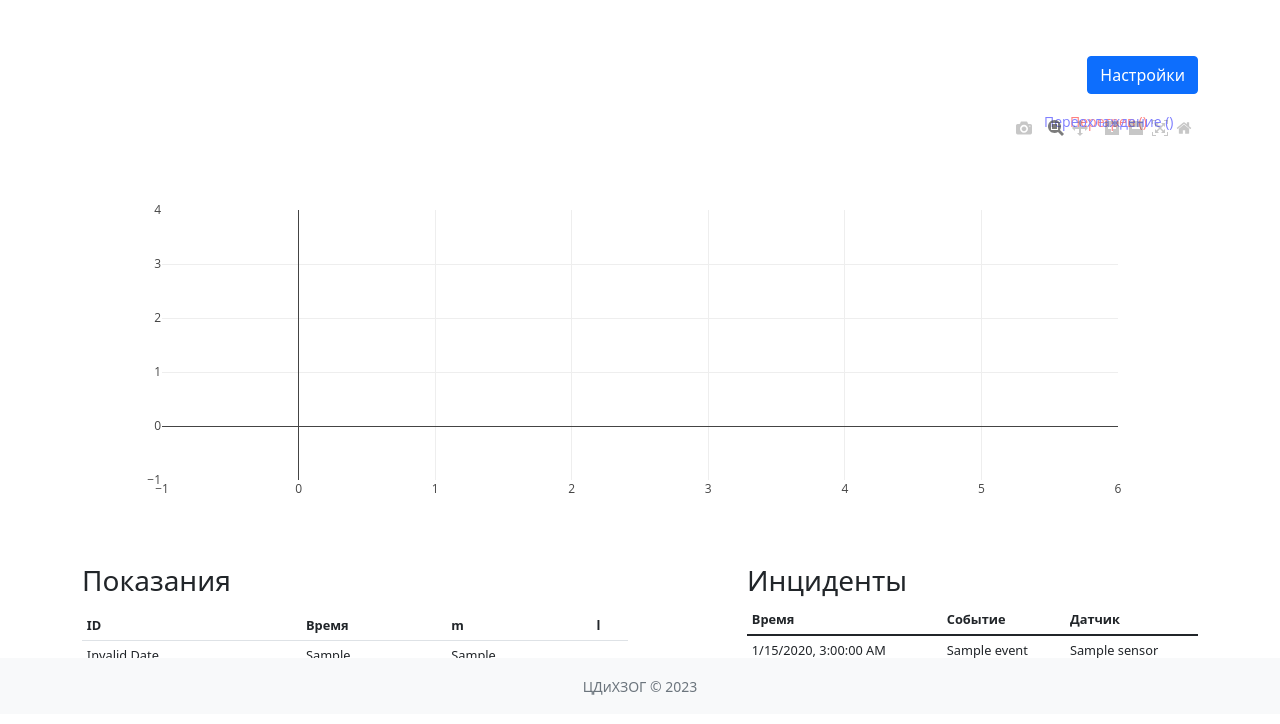
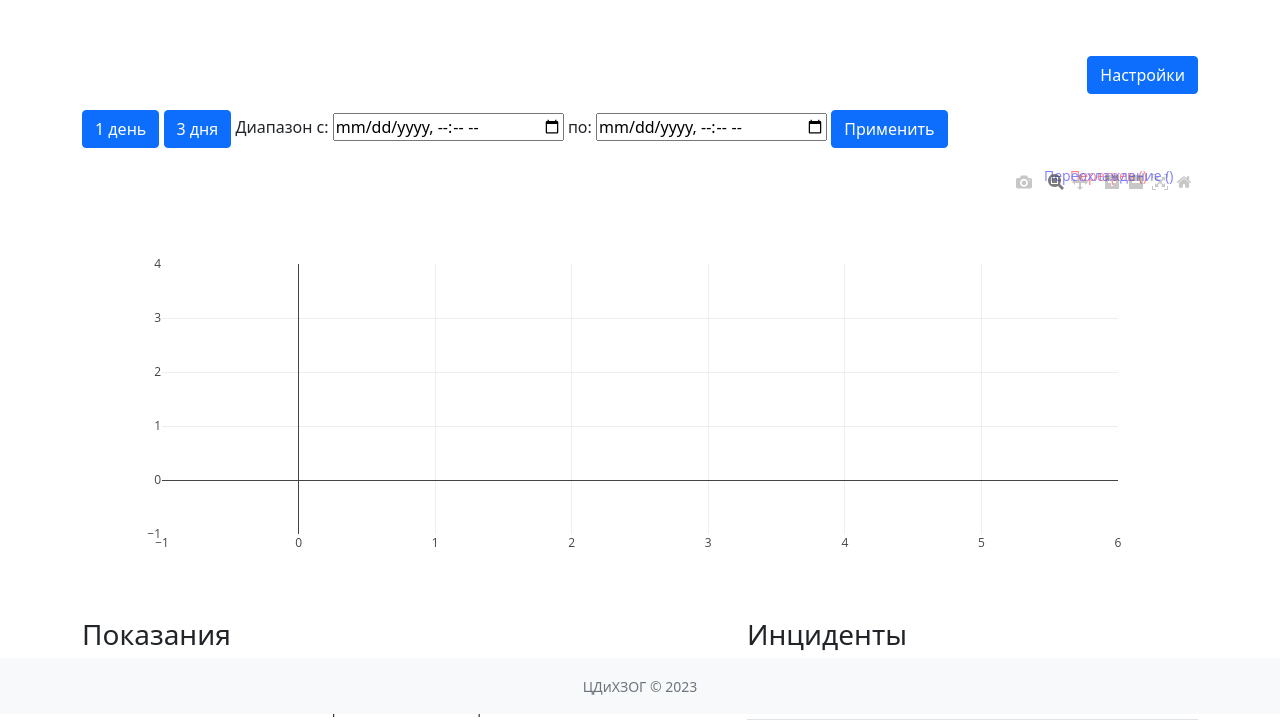
Before and after one commit to qcqdx/AlertTemp, a Flask app: template templates/tab.html in a window 1280 px wide. Shown: the part 86-810 px from the top of the page. Before the commit the page ends 781 px from the top, so only its background shows below. Run offline with Flask 3, Linux system fonts and the light colour scheme; the template is opened without the code that fills it: most values are stand-ins (such as "Sample title", 1, 10 or a date in 2020); some libraries are stand-ins or nearby versions.

Commit message:
1. Added new date range controls for enhanced user flexibility. 2. Refined JavaScript structure for more versatile date-time management. 3. Improved error handling and display for missing data scenarios.

```diff
--- a/templates/tab.html
+++ b/templates/tab.html
@@ -20,6 +20,24 @@
 <div class="row my-3">
     {% from "spoiler.html" import spoiler_content %}
     {{ spoiler_content(tab_id, table_names, tab_settings, range_data) }}
+</div>
+
+<div class="row my-3">
+    <div class="col-12">
+        <!-- Quick selection buttons -->
+        <button class="btn btn-primary" id="one-day">1 день</button>
+        <button class="btn btn-primary" id="three-days">3 дня</button>
+
+        <!-- Date and time pickers for custom range -->
+        <label for="start-datetime">Диапазон с:</label>
+        <input type="datetime-local" id="start-datetime" name="start-datetime">
+
+        <label for="end-datetime">по:</label>
+        <input type="datetime-local" id="end-datetime" name="end-datetime">
+
+        <!-- Apply button for custom range -->
+        <button class="btn btn-primary" id="apply-range">Применить</button>
+    </div>
 </div>
 
 <div id="plot"></div>
@@ -95,6 +113,49 @@
             font-size: 0.5rem !important;
         }
     </style>
+
+<script>
+document.getElementById('one-day').addEventListener('click', function() {
+    console.log("One day button clicked");  // Добавьте эту строку для отладки
+    setRange(1);
+});
+
+document.getElementById('three-days').addEventListener('click', function() {
+    console.log("Three days button clicked");  // Добавьте эту строку для отладки
+    setRange(3);
+});
+
+document.getElementById('apply-range').addEventListener('click', function() {
+    const startTime = document.getElementById('start-datetime').value;
+    const endTime = document.getElementById('end-datetime').value;
+
+    console.log("Selected Start Time:", startTime);
+    console.log("Selected End Time:", endTime);
+
+    if (startTime && endTime) {
+        window.location.search = `start_time=${startTime}&end_time=${endTime}`;
+    } else {
+        console.warn("One of the datetime values is missing or invalid!");
+    }
+});
+
+
+function setRange(days) {
+    console.log("Setting range for:", days, "days");
+    const now = new Date();
+    const start = new Date(now.getTime() - days * 24 * 60 * 60 * 1000);
+
+    // Adjust for timezone offset
+    now.setMinutes(now.getMinutes() - now.getTimezoneOffset());
+    start.setMinutes(start.getMinutes() - start.getTimezoneOffset());
+
+    const adjustedStart = start.toISOString().slice(0, 19);
+    const adjustedNow = now.toISOString().slice(0, 19);
+
+    window.location.search = `start_time=${adjustedStart}&end_time=${adjustedNow}`;
+}
+
+</script>
 {% endblock %}
 
 {% block scripts %}
```
